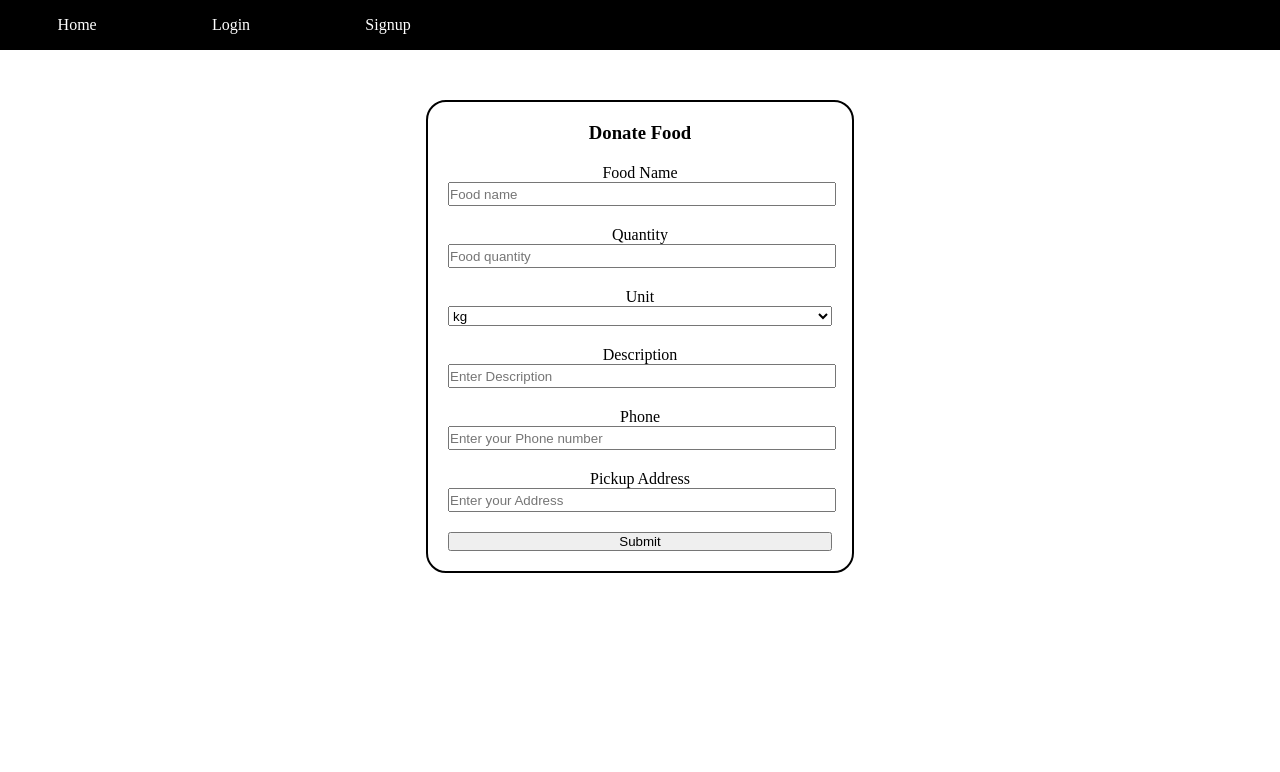
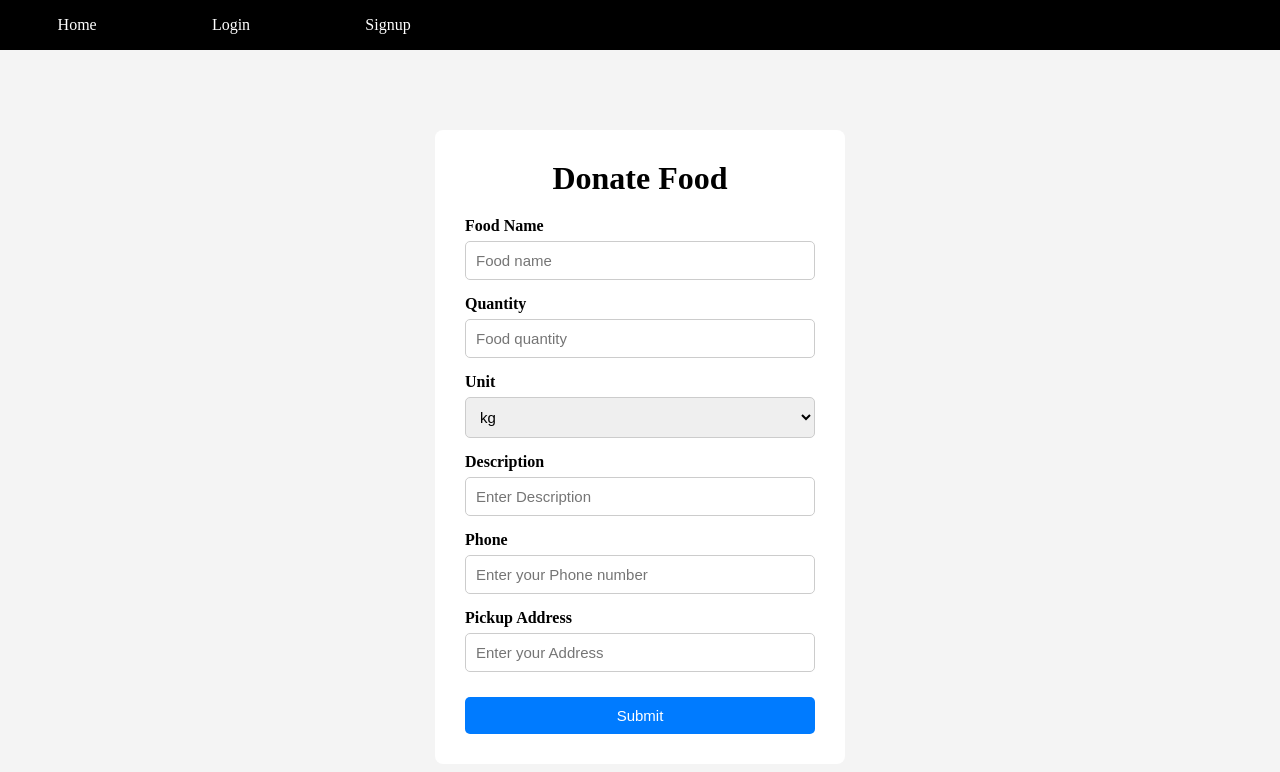
Before and after one commit to Mouryankit/food-waste-reduction-platform, a React (Vite) app in the folder frontend/: page /restaurant/add-donation in a window 1280 px wide. Shown: the top 772 px of the page. Built offline with nearby package versions, Linux system fonts and the light colour scheme.

Commit message:
update: form (login, signup, Add Donation) styling

```diff
--- a/frontend/src/index.css
+++ b/frontend/src/index.css
@@ -1,4 +1,5 @@
 *{
     margin: 0px;
     padding: 0px;
+    /* background-color: rgb(5, 94, 3); */
 }
--- a/frontend/src/pages/Restaurant/DonationForm.css
+++ b/frontend/src/pages/Restaurant/DonationForm.css
@@ -1,3 +1,5 @@
-.donation-form{
+
+.form h1{
     text-align: center;
+    margin-bottom: 20px;
 }
--- a/frontend/src/pages/Restaurant/DonationForm.jsx
+++ b/frontend/src/pages/Restaurant/DonationForm.jsx
@@ -1,4 +1,4 @@
-// import "./DonationForm.css";
+
 
 // export default function(){
 //     return (
@@ -10,7 +10,8 @@
 
 
 
-
+import "../User/style.css";
+import "./DonationForm.css";
 import React from "react";
 import { useNavigate } from "react-router-dom";
 import { useState } from "react";
@@ -81,7 +82,7 @@ export default function () {
             {({ isSubmitting }) => (
 
                 <Form className="form">
-                    <h3>Donate Food</h3>
+                    <h1>Donate Food</h1>
                     <div>
                         <label htmlFor="foodname">Food Name</label>
                         <Field
--- a/frontend/src/pages/User/AcountRecovery/PasswordForm.jsx
+++ b/frontend/src/pages/User/AcountRecovery/PasswordForm.jsx
@@ -68,6 +68,7 @@ const PasswordForm = ({token}) => {
             <Form className="form">
                 <div>
                     <label htmlFor="password">Enter Password</label>
+                    <div className="password">
                         <Field
                             type={showPassword?"text":"password"}
                             name="password"
@@ -75,11 +76,13 @@ const PasswordForm = ({token}) => {
                             className="form-control"
                         />
                         <button onClick={handleShowPassword}>{showPassword ? "hide": "show"}</button>
+                    </div>
                     <ErrorMessage name="password" component="div" className="error" />
                 </div>
 
                 <div>
                     <label htmlFor="confirmPassword">Confirm Password</label>
+                    <div className="password">
                         <Field
                             type={showConfirmPassword?"text":"password"}
                             name="confirmPassword"
@@ -87,6 +90,8 @@ const PasswordForm = ({token}) => {
                             className="form-control"
                         />
                         <button onClick={handleSetShowPassword}>{showConfirmPassword ? "hide": "show"}</button>
+                    </div>
+
                     <ErrorMessage name="confirmPassword" component="div" className="error" />
                 </div>
 
--- a/frontend/src/pages/User/Login.jsx
+++ b/frontend/src/pages/User/Login.jsx
@@ -28,15 +28,6 @@ const Login = () => {
             if (result && result.data && result.data.token) {
                 localStorage.setItem("token", result.data.token);
                 navigate("/");
-                // if(values.role === "admin"){
-                //     navigate("/admin");
-                // }
-                // else if(values.role === "restaurant"){
-                //     navigate("/restaurant");
-                // }
-                // else{
-                //     navigate("/ngo");
-                // }
             }
 
             alert(result?.data?.message);
@@ -90,13 +81,15 @@ const Login = () => {
 
                     <div>
                         <label htmlFor="password">Password</label>
+                        <div className="password">
                             <Field
                                 type={showPassword ? "text" : "password"}
                                 name="password"
                                 placeholder="Enter your password"
                                 className="form-control"
                             />
-                        <button onClick={handleShowPassword}>{showPassword ? "Hide" : "show"}</button>
+                            <button onClick={handleShowPassword} className="show-password-btn">{showPassword ? "Hide" : "show"}</button>
+                        </div>
                         <ErrorMessage name="password" component="div" className="error" />
                     </div>
 
--- a/frontend/src/pages/User/Signup.jsx
+++ b/frontend/src/pages/User/Signup.jsx
@@ -78,6 +78,7 @@ const Signup = () => {
 
          <div>
            <label htmlFor="password">Password</label>
+           <div className="password">
                 <Field
                 type={showPassword ? "text": "password"}
                 name="password"
@@ -85,6 +86,7 @@ const Signup = () => {
                 className="form-control"
             />
             <button onClick={handleShowPassword}>{showPassword ? "Hide": "show"}</button>
+           </div>
            <ErrorMessage name="password" component="div" className="error" />
          </div>
 
--- a/frontend/src/pages/User/style.css
+++ b/frontend/src/pages/User/style.css
@@ -1,37 +1,63 @@
-.form{
-    display: flex;
-    flex-direction: column;
-    gap: 20px;
-    padding: 20px;
-    text-align: center;
-    width: 30%;
-    margin: auto;
-    margin-top: 50px;
-    padding: auto;
-    border: 2px solid black;
-    border-radius: 20px;
+
+body {
+    background-color: #f4f4f4;
 }
 
-
-.form-control{
-    width: 100%;
-    height: 20px;
+.form {
+    width: 350px;
+    margin: 80px auto;
+    padding: 30px;
+    background: #fff;
+    border-radius: 8px;
 }
 
-#role{
-    height: 25px;
-    width: 100%;
-}
-button{
-    width: auto;
+.form h2 {
+    text-align: center;
+    margin-bottom: 20px;
 }
 
-.error{
-    color: red;
+.form label {
+    display: block;
+    margin-bottom: 6px;
+    font-weight: 600;
 }
 
-@media (max-width: 550px){
-    .form{
-        width: 60%;
-    }
+.form-control {
+    width: 100%;
+    padding: 10px;
+    margin-bottom: 15px;
+    border: 1px solid #ccc;
+    border-radius: 5px;
+    font-size: 15px;
+    box-sizing: border-box;
 }
+
+.error {
+    color: red;
+    font-size: 15px;
+    margin-bottom: 15px;
+}
+
+.form button {
+    width: 100%;
+    padding: 10px;
+    margin-top: 10px;
+    border: none;
+    border-radius: 5px;
+    background: #007bff;
+    color: white;
+    font-size: 15px;
+    cursor: pointer;
+}
+
+.form button:hover {
+    background: #0056b3;
+}
+
+.password{
+    display: flex;
+    align-items: baseline;
+}
+.password button{
+    width: 30%;
+}
```
Also changed, not shown: 1 other file (tests, documents, lock files or other folders). Lines whose indentation alone changed are shown as unchanged.
